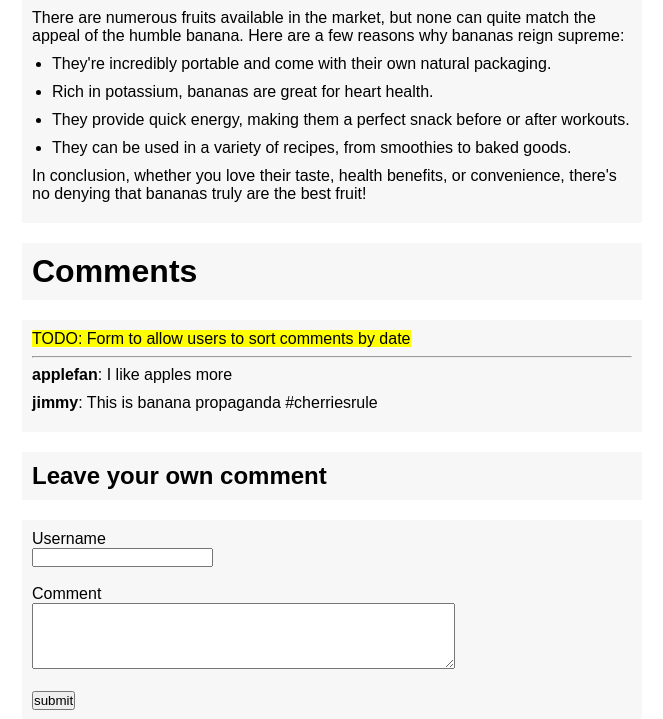
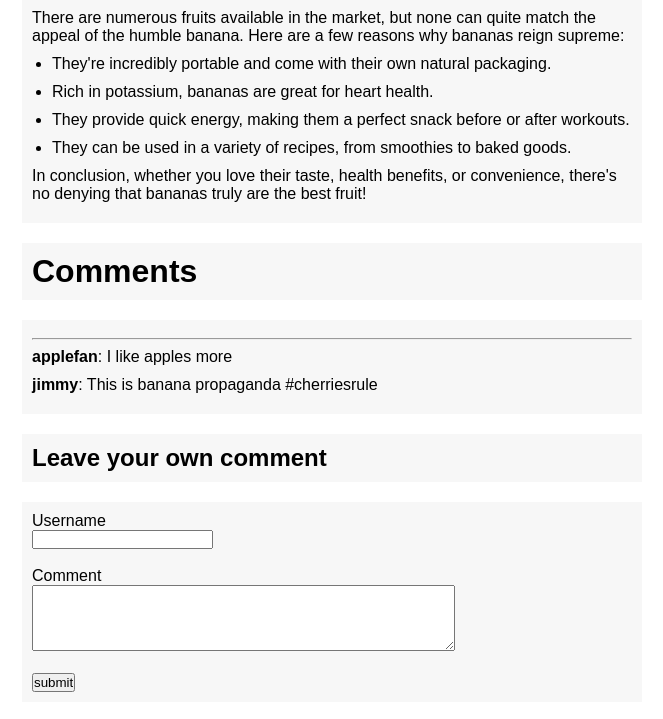
Before and after one commit to Carleton-BIT/lab-intro-to-git-branches, a Flask app: page / in a window 1280 px wide. Shown: the part 296-1015 px from the top of the page, without its empty margins (308-971 px from the left). After the commit the page ends 988 px from the top, so only its background shows below. Run offline with Flask 3, Linux system fonts and the light colour scheme.

Commit message:
Minor change to template

```diff
--- a/templates/index.html
+++ b/templates/index.html
@@ -28,7 +28,6 @@
 
 <header><h1>Comments</h1></header>
 <section>
-    <mark>TODO: Form to allow users to sort comments by date</mark>
     <hr>
     {% for comment in comments %}
         <p><strong>{{ comment.username }}</strong>: {{ comment.comment }}</p>
```
